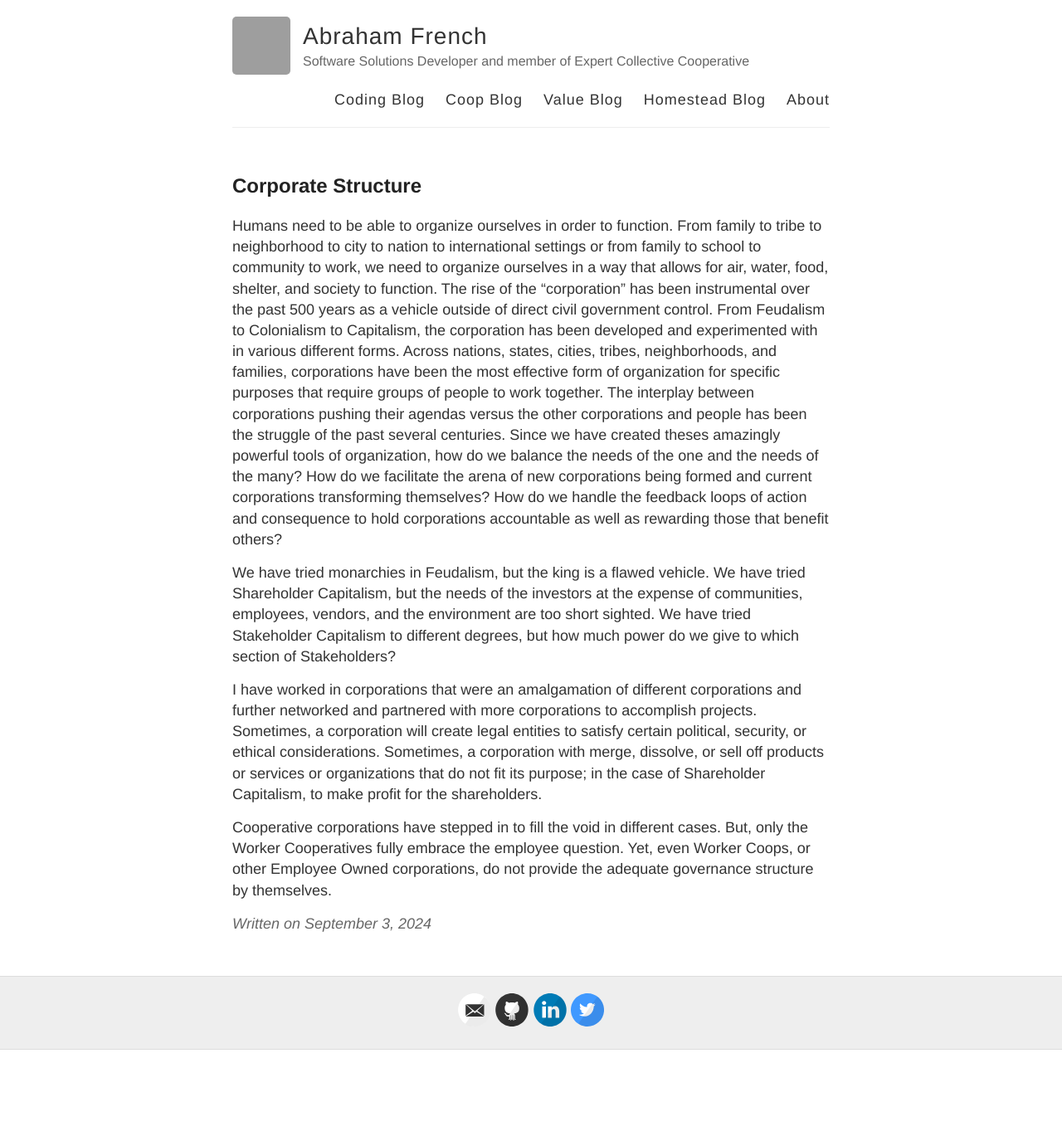
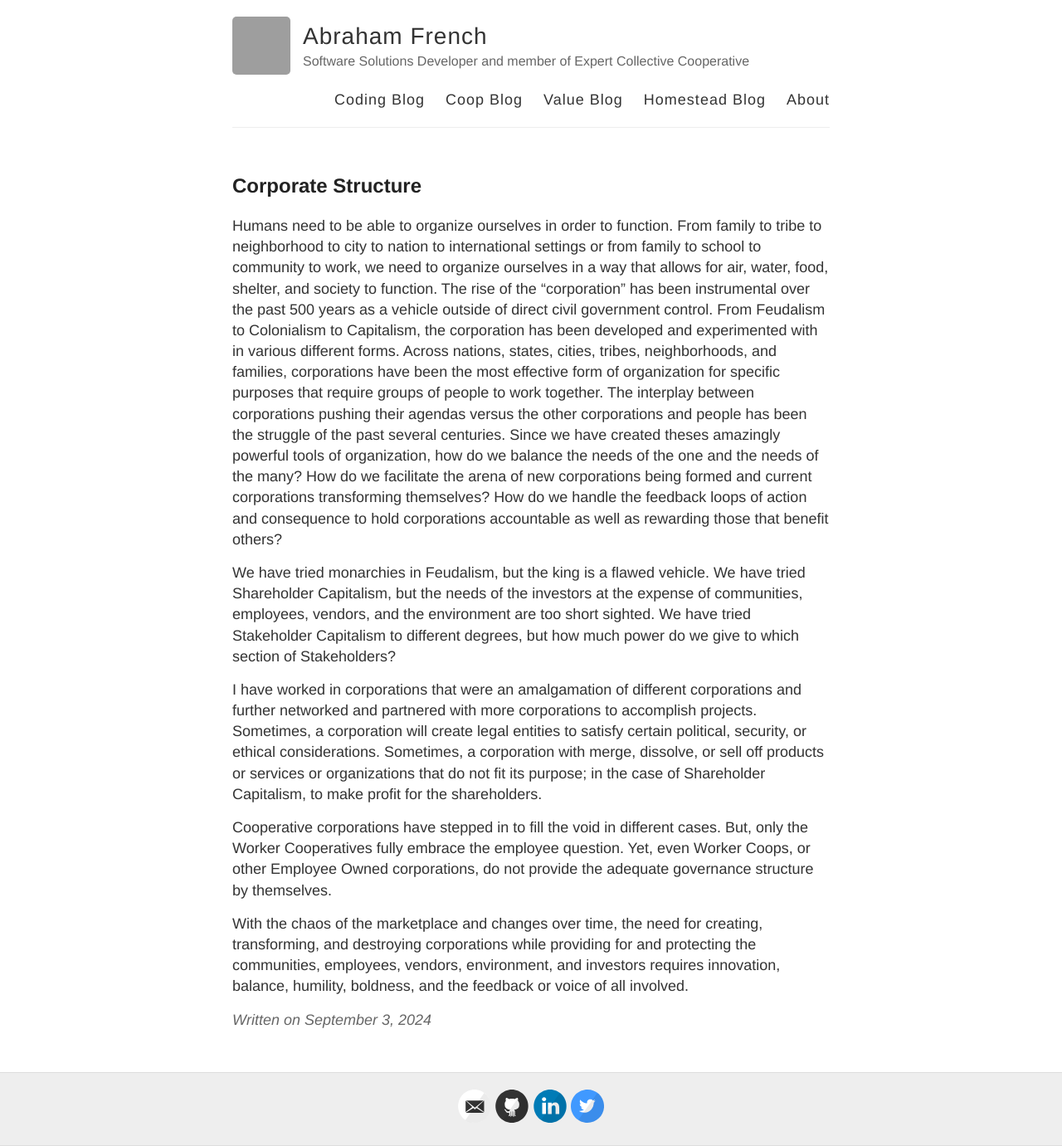
Before and after one commit to AbrahamFr/abrahamfr.github.io, a Jekyll site: the page built from _coops/2024-09-03-corporate-structure.md, in a window 1280 px wide. Shown: the whole page at 83% size. Built offline with Jekyll 4.4.1, drawn with Linux system fonts in a browser that asks for light colours; before the commit the page ends 1265 px from its top, so only the background shows below that; grey boxes are pictures that could not be loaded.

Commit message:
Update 2024-09-03-corporate-structure.md
Finished thoughts

```diff
--- a/_coops/2024-09-03-corporate-structure.md
+++ b/_coops/2024-09-03-corporate-structure.md
@@ -10,3 +10,5 @@ We have tried monarchies in Feudalism, but the king is a flawed vehicle.  We hav
 I have worked in corporations that were an amalgamation of different corporations and further networked and partnered with more corporations to accomplish projects.  Sometimes, a corporation will create legal entities to satisfy certain political, security, or ethical considerations.  Sometimes, a corporation with merge, dissolve, or sell off products or services or organizations that do not fit its purpose; in the case of Shareholder Capitalism, to make profit for the shareholders.
 
 Cooperative corporations have stepped in to fill the void in different cases.  But, only the Worker Cooperatives fully embrace the employee question.  Yet, even Worker Coops, or other Employee Owned corporations, do not provide the adequate governance structure by themselves.
+
+With the chaos of the marketplace and changes over time, the need for creating, transforming, and destroying corporations while providing for and protecting the communities, employees, vendors, environment, and investors requires innovation, balance, humility, boldness, and the feedback or voice of all involved.
```
